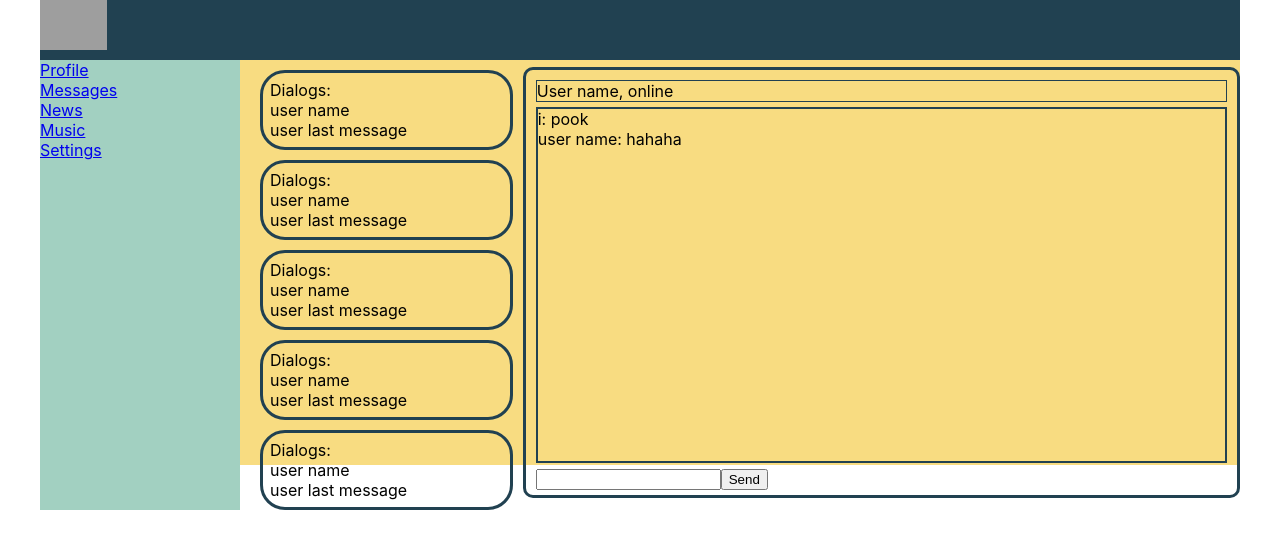
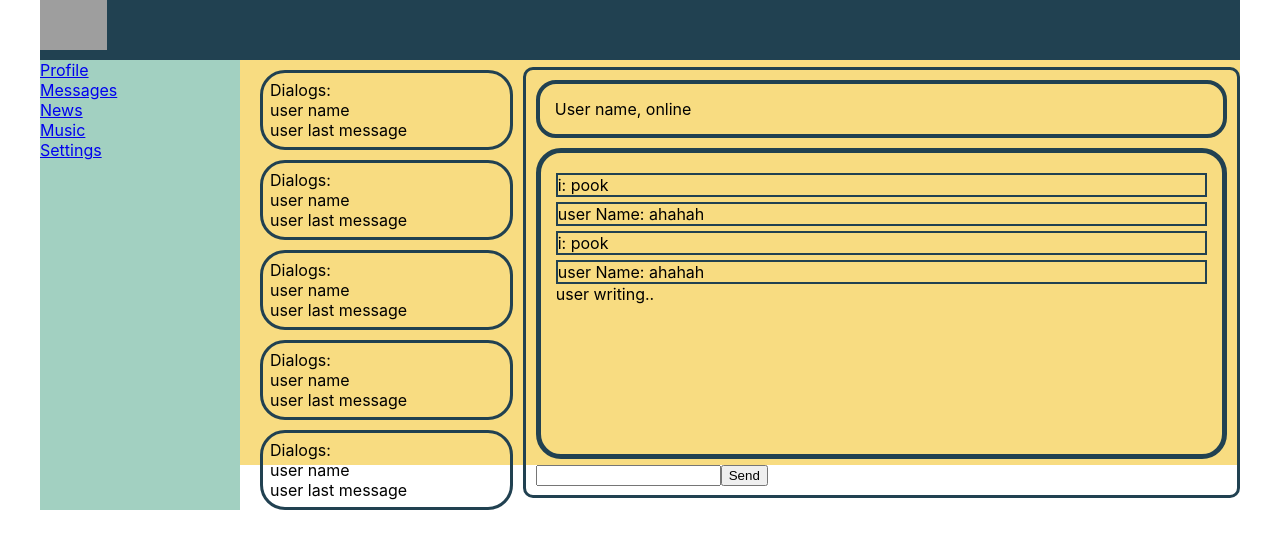
Before and after one commit to hubs0ne/social-network, a React (Create React App) app: page / in a window 1280 px wide. Shown: the top 548 px of the page. Built offline with nearby package versions, Linux system fonts and the light colour scheme; grey boxes are pictures that could not be loaded.

Commit message:
add micro nuance

```diff
--- /dev/null
+++ b/src/components/Dialogs/Window/Correspondence/Correspondence.js
@@ -0,0 +1,17 @@
+import React from 'react'
+import classes from './Correspondence.module.css'
+
+const Correspondence = () => {
+    return (
+        <div className={classes.correspondence}>
+            <div className={classes.userPC}>
+                i: pook
+            </div>
+            <div className={classes.userFriend}>
+                user Name: ahahah
+            </div>
+        </div>
+    )
+}
+
+export default Correspondence
--- /dev/null
+++ b/src/components/Dialogs/Window/Correspondence/Correspondence.module.css
@@ -0,0 +1,12 @@
+.correspondence {
+    margin-top: 5px;
+}
+
+.userPC {
+    border: #214151 solid 2px;
+}
+
+.userFriend {
+    border: #214151 solid 2px;
+    margin-top: 5px;
+}
--- a/src/components/Dialogs/Window/Window.js
+++ b/src/components/Dialogs/Window/Window.js
@@ -1,6 +1,7 @@
 import React from 'react'
 import classes from './Window.module.css'
-import Input from "./Input/Input";
+import Input from "./Input/Input"
+import Correspondence from "./Correspondence/Correspondence";
 
 const Window = () => {
     return (
@@ -8,13 +9,14 @@ const Window = () => {
             <header className={classes.header}>
                 User name, online
             </header>
-            <div className={classes.correspondence}>
-                i: pook <br/>
-                user name: hahaha
+            <div className={classes.correspondenceWindow}>
+            <Correspondence/>
+            <Correspondence/>
+            <div>
+                user writing..
             </div>
-            <div>
-                <Input />
             </div>
+            <Input/>
         </div>
     )
 }
--- a/src/components/Dialogs/Window/Window.module.css
+++ b/src/components/Dialogs/Window/Window.module.css
@@ -8,11 +8,15 @@
 }
 
 .header {
-    border: #214151 solid 1px;
+    border: #214151 solid 4px;
+    border-radius: 20px;
+    padding: 15px;
 }
 
-.correspondence {
-    height: 87%;
-    border: #214151 solid 2px;
-    margin-top: 5px;
+.correspondenceWindow {
+    height: 67%;
+    border: #214151 solid 5px;
+    border-radius: 25px;
+    padding: 15px;
+    margin-top: 10px;
 }
```
Also changed, not shown: 1 other file (tests, documents, lock files or other folders).
